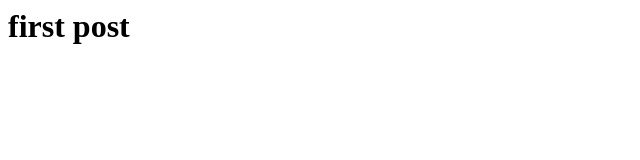
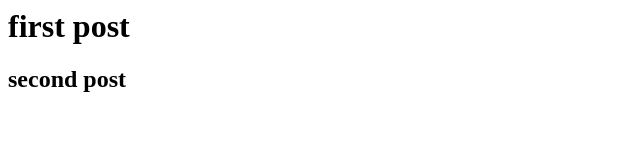
Before and after one commit to wolfram74/ooutlund.github.io, a plain HTML site: page index.html in a window 1280 px wide. Shown: the whole page, without its empty margins (0-640 px from the left). Drawn offline with Linux system fonts and the light colour scheme.

Commit message:
Update index.html
fixed typo

```diff
--- a/index.html
+++ b/index.html
@@ -1,2 +1,2 @@
 <h1>first post</h1>
-<h2?second post</h2>
+<h2>second post</h2>
```
